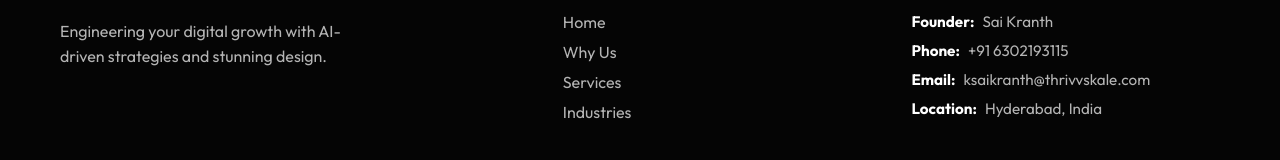
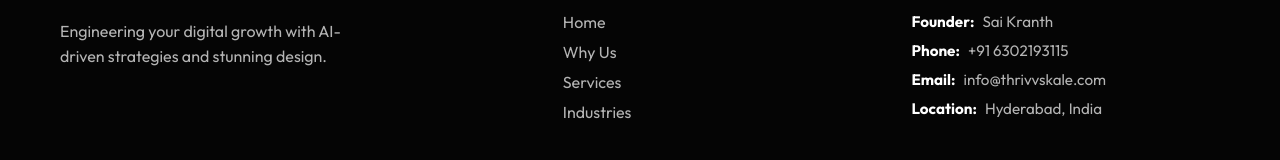
Before and after one commit to Saikrant/thriveskale, a React (Vite) app in the folder thrive-skale-web/: page / in a window 1280 px wide. Shown: the part 4112-4272 px from the top of the page. Built offline with nearby package versions, Linux system fonts and the light colour scheme.

Commit message:
info email

```diff
--- a/thrive-skale-web/src/components/Footer.jsx
+++ b/thrive-skale-web/src/components/Footer.jsx
@@ -27,7 +27,7 @@
                     <div className="footer-contact">
                         <p><strong>Founder:</strong> Sai Kranth</p>
                         <p><strong>Phone:</strong> +91 6302193115</p>
-                        <p><strong>Email:</strong> ksaikranth@thrivvskale.com</p>
+                        <p><strong>Email:</strong> info@thrivvskale.com</p>
                         <p><strong>Location:</strong> Hyderabad, India</p>
                     </div>
                 </div>
```
